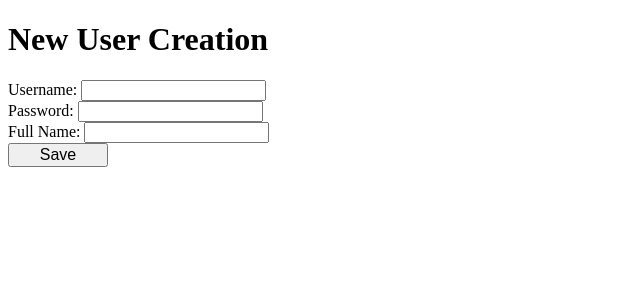
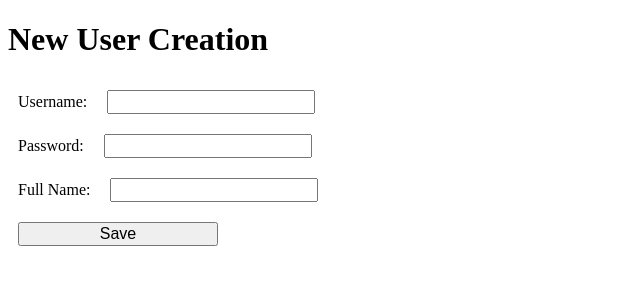
Before and after one commit to Dalbert1/image-gallery, a Flask app: page /admin/newUser in a window 1280 px wide. Shown: the part 26-326 px from the top of the page, without its empty margins (0-640 px from the left). Run offline with Flask 2, Linux system fonts and the light colour scheme.

Commit message:
End of Module 3

```diff
--- a/gallery/debug.py
+++ b/gallery/debug.py
@@ -1,5 +1,5 @@
 #!/usr/bin/bash
 
-export FLASK_APP=user_management.py
+export FLASK_APP=app.py
 export FLASK_ENV=development
 flask run --host=0.0.0.0
--- a/gallery/templates/modifyUser.html
+++ b/gallery/templates/modifyUser.html
@@ -14,7 +14,7 @@
 	<script>
 				function ConfirmDelete()
 				{
-					var x = confirm("Are you sure you want to delete {{username}}?");
+					var x = confirm("Are you sure you want to delete {{username}} ({{full_name}})?");
 					if (x)
 							return true;
 					else
@@ -27,11 +27,11 @@
 			New Password: <input name="new_pass" value ="" /><br />
 			New Full Name: <input name="new_name" value ="{{full_name}}" /><br />
 			<input type="hidden" name="username" value="{{username}}">
-			<input style="font-size: 16px;width: 100px;text-align: center;" type ="submit" value="Save" />
+			<input style="margin: 5px; font-size: 16px;width: 100px;text-align: center;" type ="submit" value="Save" />
 		</form>
 		<form action="/admin/commitDelete" method="POST">
 			<input type="hidden" name="username" value="{{username}}">
-			<input style="font-size: 16px;width: 100px;text-align: center;" Onclick="return ConfirmDelete();" type ="submit" value="Delete User" />
+			<input style="margin: 5px; font-size: 16px; width: 100px; text-align: center;" Onclick="return ConfirmDelete();" type ="submit" value="Delete User" />
 		</form>
 	</body>
 </html>
--- a/gallery/templates/new_user.html
+++ b/gallery/templates/new_user.html
@@ -3,6 +3,13 @@
 	<head>
 	<title>Admin - New User</title>
 	<meta charset="utf-8" />
+	<style>
+			label, input {
+				width: 200px;
+				font-size: 16px;
+				margin: 10px;
+			}
+	</style>
 	</head>
 	<header>
 		<nav style="color: black;font-family:arial">
@@ -13,10 +20,10 @@
 	<body>
 		<h1>New User Creation</h1>
 		<form action="/admin/commitNewUser" method="POST">
-			Username: <input name="username" value ="" /><br />
-			Password: <input name="new_pass" value ="" /><br />
-			Full Name: <input name="new_fullname" value ="" /><br />
-			<input style="font-size: 16px;width: 100px;text-align: center;" type ="submit" value="Save" />
+			<label>Username:</label><input name="username" value ="" /><br />
+			<label>Password:</label><input name="new_pass" value ="" /><br />
+			<label>Full Name:</label><input name="new_fullname" value ="" /><br />
+			<input style="text-align: center;" type ="submit" value="Save" />
 		</form>
 	</body>
 </html>
```
Also changed, not shown: gallery/templates/admin.html (+26 -10 lines), gallery/app.py (line endings or trailing spaces).
